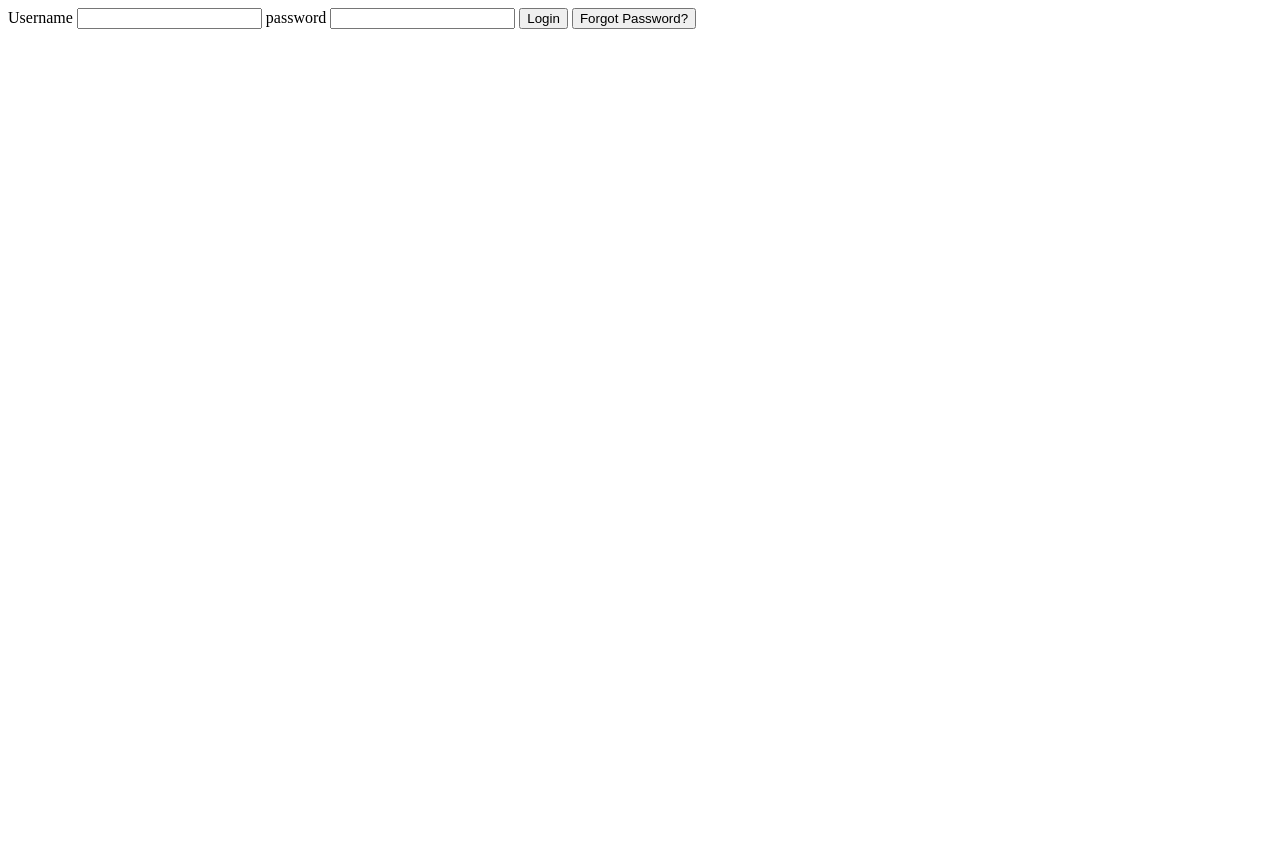
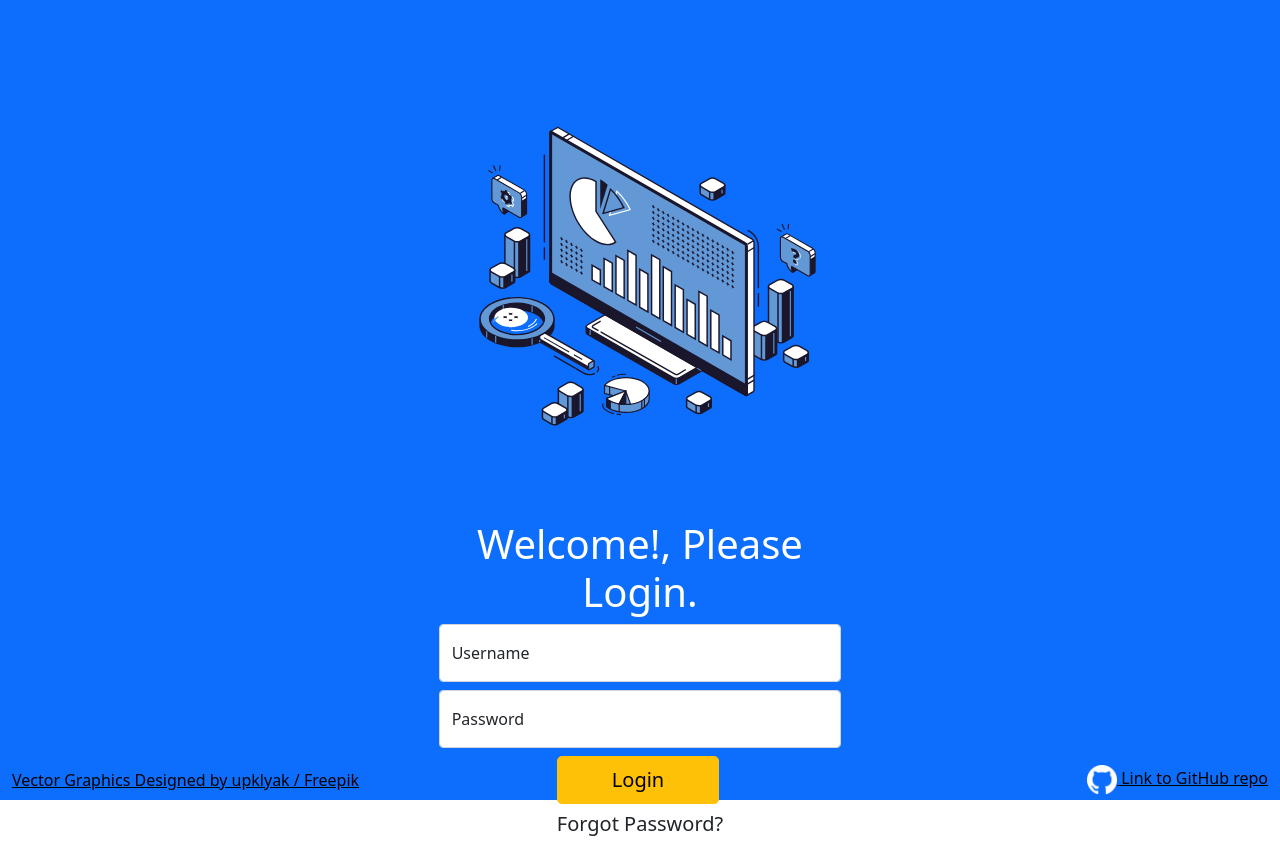
Before and after one commit to AnoopCharan/erp_webapp, a Django app: page /accounts/login/ in a window 1280 px wide. Before the commit the page ends 29 px from the top, so only its background shows below. Run offline with Django 4.2, Linux system fonts and the light colour scheme.

Commit message:
login page fixed overflow

```diff
--- /dev/null
+++ b/home/static/home/e2e.css
@@ -0,0 +1,12 @@
+html,body{
+    padding: 0;
+    margin: 0;
+}
+body {
+    height: 100vh;
+    width: 100vw;
+}
+
+* {
+    box-sizing: border-box;
+}
--- a/home/templates/registration/login.html
+++ b/home/templates/registration/login.html
@@ -3,31 +3,65 @@
 <head>
     {%if user.is_authenticated%}
         <meta http-equiv="refresh" content="0; URL={%url 'home:home'%}">
-        {%endif%}
-
+    {%endif%}
     {%load static%}
     <meta charset="UTF-8">
     <meta http-equiv="X-UA-Compatible" content="IE=edge">
     <meta name="viewport" content="width=device-width, initial-scale=1.0">
-    <title>ERP| Login</title>
+    <title>ERP | Login </title>
+    <link href="https://cdn.jsdelivr.net/npm/bootstrap@5.0.2/dist/css/bootstrap.min.css" rel="stylesheet" integrity="sha384-EVSTQN3/azprG1Anm3QDgpJLIm9Nao0Yz1ztcQTwFspd3yD65VohhpuuCOmLASjC" crossorigin="anonymous">
+    <!-- css to make main container edge to edge -->
+    <link rel="stylesheet" href="{%static 'home/e2e.css'%}">
+
+
 </head>
 <body>
-    <!-- {%if user.is_authenticated%}
-    <h1>Login successful</h1>
-    {%endif%} -->
+    <div class="container-fluid h-100" style="background-color: #0d6efd;">
+        <!-- art work row at 65vh -->
+        <div class="row justify-content-center align-items-center " style="height: 65vh;">
+            <div class="col-lg-6 text-center">
+                <img src="{%static 'home/art.svg'%}" alt="..." width="70%" >
+            </div>
+        </div>
 
-    <form method="POST" action="/accounts/login/?next=/home/">
-        {%csrf_token%}
-        <label for="username">Username</label>
-        <input type="text" id="username" name="username">
-        <label for="password">password</label>
-        <input type="password" id="password" name="password">
-        <input type="submit" value="Login">
-        <a href="{%url 'password_reset'%}">
-            <input type="button" value="Forgot Password?">
-        </a>
-        <input type="hidden" name="next" value="/home/">
-    </form>
+
+        <form method="POST" action="{%url 'login'%}">
+        <!-- login section -->
+        <div class="row  justify-content-center" style="height: 30vh;">
+            <div class="col-lg-4 justify-content-center align-self-center text-center d-grid gap-2">
+                <div class="display-6 text-white">
+                    Welcome!, Please Login.
+                </div>
+
+                    {%csrf_token%}
+                    <div class="form-floating">
+                        <input type="text" class="form-control" id="floatingInput" placeholder="Username" name="username">
+                        <label for="floatingInput">Username</label>
+                    </div>
+
+                    <div class="form-floating">
+                        <input type="password" class="form-control" id="floatingPassword" placeholder="Password" name="password">
+                        <label for="floatingPassword">Password</label>
+                        <input type="hidden" name="next" value="{{next}}">
+                    </div>
+                    <div class="justify-content-center d-grid gap-2">
+                    <button type="submit" class="btn btn-warning btn-lg me-md-1 ">Login</button>
+                    <h5>Forgot Password?</h2>
+                    </div>
+            </div>
+        </form>
+        </div>
+        <!-- footer -->
+        <div class="row align-items-center" style="height: 5vh;" >
+            <a href="http://www.freepik.com" style="color: black" class="col-sm-6 text-start">Vector Graphics Designed by upklyak / Freepik</a>
+            <a href="https://github.com/AnoopCharan/erp_webapp" style="color: black" class="col-sm-6 text-end">
+                <img src="{%static 'home/ghMark.png'%}" alt="" width="30rem">
+                Link to GitHub repo</a>
+        </div>
+    </div>
+
 
 </body>
+
+<script src="https://cdn.jsdelivr.net/npm/bootstrap@5.0.2/dist/js/bootstrap.bundle.min.js" integrity="sha384-MrcW6ZMFYlzcLA8Nl+NtUVF0sA7MsXsP1UyJoMp4YLEuNSfAP+JcXn/tWtIaxVXM" crossorigin="anonymous"></script>
 </html>
```
Also changed, not shown: home/templates/registration/login_test.html (deleted, +0 -68 lines), home/templates/registration/old/login.html (added, +33 -0 lines), home/static/home/art.svg, home/static/home/ghMark.png (added).
